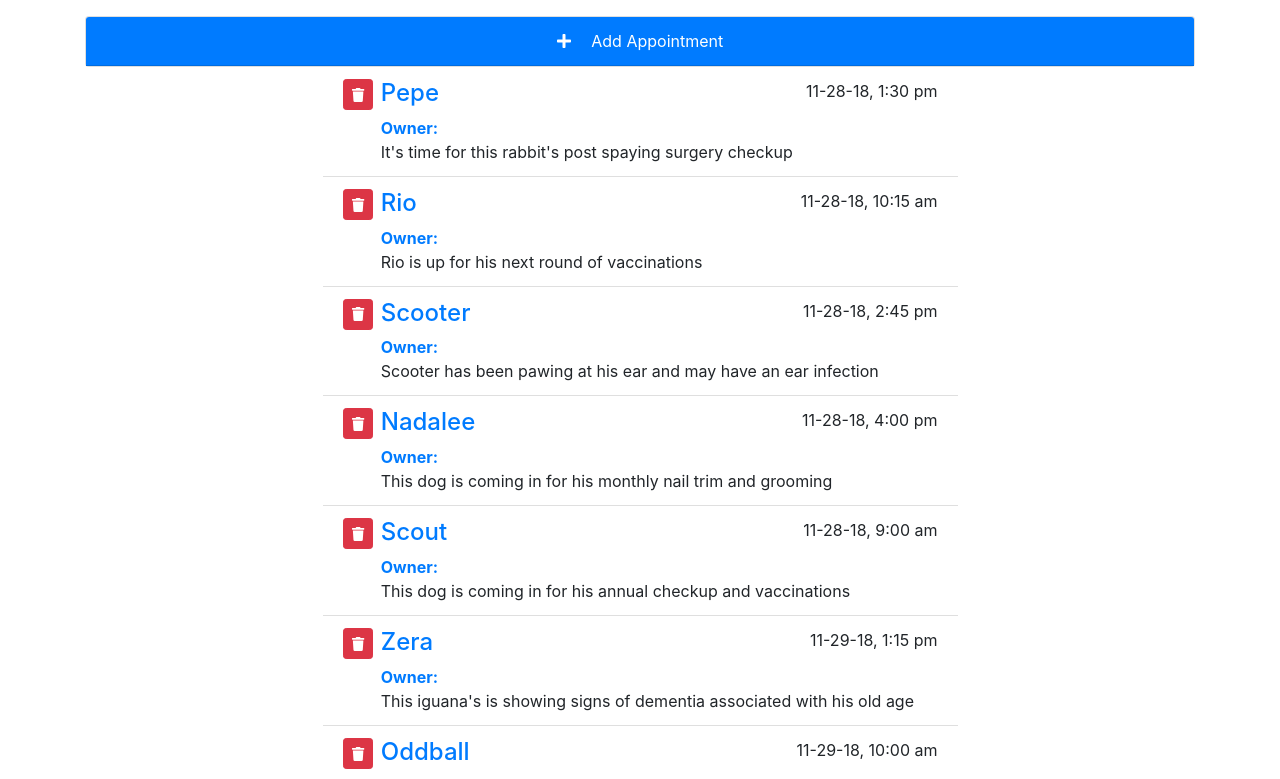
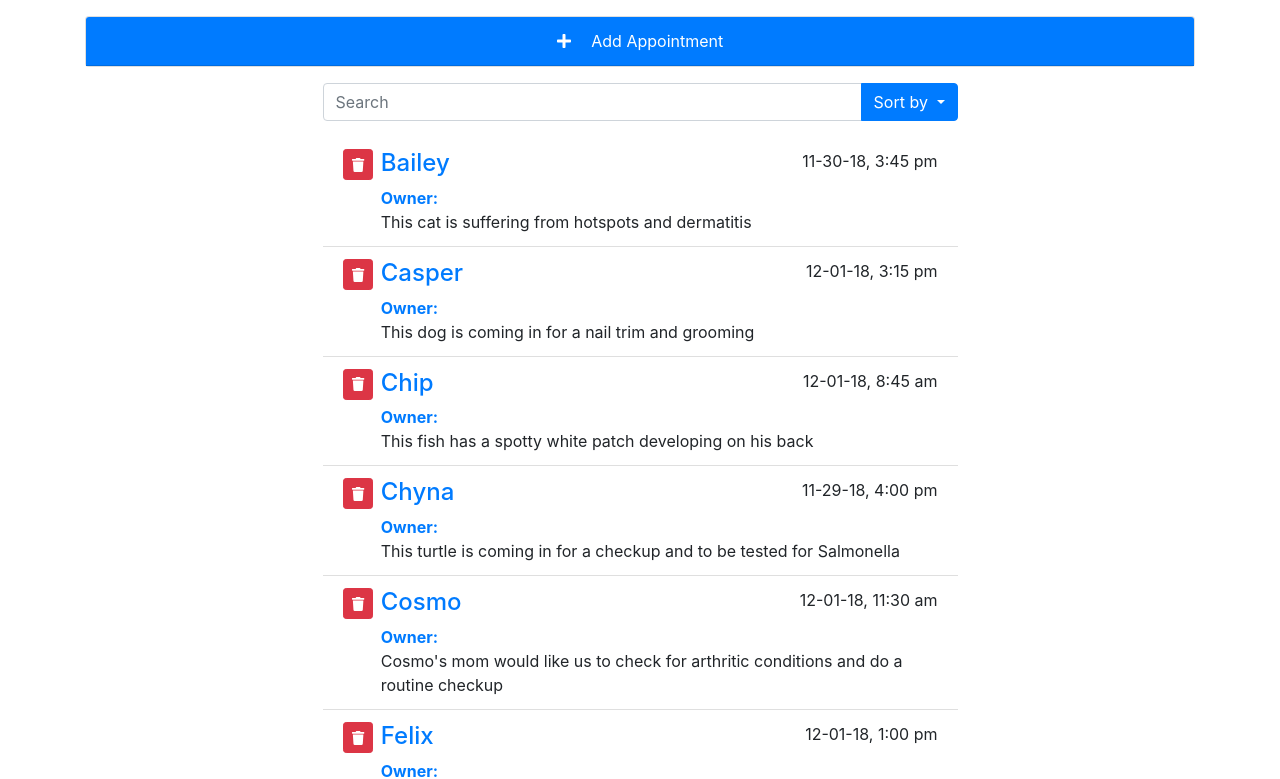
Before and after one commit to g0ng0n12/vue-interface-example, a Vue app: page / in a window 1280 px wide. Shown: the top 779 px of the page. Built offline with nearby package versions, Linux system fonts and the light colour scheme.

Commit message:
adding Search Component

```diff
--- a/src/App.vue
+++ b/src/App.vue
@@ -2,7 +2,12 @@
     <div id="main-app" class="container">
         <div class="row justify-content-center">
             <add-appointment @add="addItem"/>
-      <appointment-list v-bind:appointments="appointments" @remove="removeItem" @edit="editItem"/>
+            <search-appointment @searchRecords="searchAppointments"
+                                :myKey="filterKey"
+                                :myDir="filterDir"
+                                @requestKey="changeKey"
+                                @requestDir="changeDir"/>
+            <appointment-list v-bind:appointments="filterApts" @remove="removeItem" @edit="editItem"/>
         </div>
     </div>
 </template>
@@ -11,20 +16,25 @@
     import axios from "axios";
     import AppointmentList from "./components/AppointmentList";
     import AddAppointment from "./components/AddAppointment";
+    import SearchAppointment from "./components/SearchAppointment";
     import _ from "lodash"
 
     export default {
         name: 'MainApp',
-  data: function() {
+        data: function () {
             return {
-      title: "Appointment List",
-      appointments: []
+                appointments: [],
+                filterKey: "petName",
+                filterDir: "asc",
+                searchTerms: "",
+                aptIndex: 0,
             }
         },
 
         components: {
             AppointmentList,
-    AddAppointment
+            AddAppointment,
+            SearchAppointment
         },
 
         mounted() {
@@ -35,20 +45,51 @@
                     return item
                 })));
         },
+        computed: {
+            filterApts: function () {
+                return _.orderBy(
+                    this.searchApts,
+                    item => {
+                        return item[this.filterKey].toLowerCase();
+                    },
+                    this.filterDir
+                )
+            },
+            searchApts: function () {
+                return this.appointments.filter(item => {
+                    return (
+                        item.petName.toLowerCase().match(this.searchTerms.toLocaleLowerCase()) ||
+                        item.ownerName.toLowerCase().match(this.searchTerms.toLocaleLowerCase()) ||
+                        item.aptNotes.toLowerCase().match(this.searchTerms.toLocaleLowerCase())
+                    );
+                })
+            },
+
+        },
         methods: {
-    removeItem: function(apt){
+            searchAppointments: function (terms) {
+                this.searchTerms = terms;
+
+            },
+            removeItem: function (apt) {
                 this.appointments = _.without(this.appointments, apt);
             },
-    editItem: function(id, field, text){
+            editItem: function (id, field, text) {
                 const aptIndex = _.findIndex(this.appointments, {
                     aptId: id
                 });
                 this.appointments[aptIndex][field] = text;
             },
-    addItem: function(apt){
+            addItem: function (apt) {
                 apt.aptId = this.aptIndex;
                 this.aptIndex++;
                 this.appointments.push(apt)
+            },
+            changeKey: function (value) {
+                this.filterKey = value;
+            },
+            changeDir: function (value) {
+                this.filterDir = value
             },
         }
     }
--- /dev/null
+++ b/src/components/SearchAppointment.vue
@@ -0,0 +1,89 @@
+<template>
+    <div class="col-12 col-md-10 col-lg-7">
+        <div class="input-group my-3">
+            <input
+                    id="SearchApts"
+                    placeholder="Search"
+                    type="text"
+                    class="form-control"
+                    aria-label="Search Appointments"
+                    v-model= "searchTerm"
+            >
+
+            <div class="input-group-append">
+                <button
+                        type="button"
+                        class="btn btn-primary dropdown-toggle"
+                        data-toggle="dropdown"
+                        aria-haspopup="true"
+                        aria-expanded="false"
+                >
+                    Sort by
+                    <span class="caret"></span>
+                </button>
+
+                <div class="dropdown-menu dropdown-menu-right">
+                    <a href="#" class="dropdown-item d-flex justify-content-between" id="petName"
+                    @click="$emit('requestKey', 'petName')">
+                        Pet Name
+                        <font-awesome-icon icon="check" v-if="myKey==='petName'"/>
+                    </a>
+
+                    <a class="dropdown-item d-flex justify-content-between" href="#" id="aptDate"
+                       @click="$emit('requestKey', 'aptDate')">
+                        Date
+                        <font-awesome-icon icon="check" v-if="myKey==='aptDate'"/>
+                    </a>
+
+                    <a href="#" class="dropdown-item d-flex justify-content-between" id="ownerName"
+                       @click="$emit('requestKey', 'ownerName')">
+                        Owner
+                        <font-awesome-icon icon="check" v-if="myKey==='ownerName'"/>
+                    </a>
+
+                    <div class="dropdown-divider" role="separator"></div>
+
+                    <a class="dropdown-item d-flex justify-content-between"
+                       href="#"
+                       id="asc"
+                       @click="$emit('requestDir', 'asc')"
+                    >
+                        Asc
+                        <font-awesome-icon icon="check" v-if="myDir==='asc'"/>
+                    </a>
+
+                    <a class="dropdown-item d-flex justify-content-between"
+                       href="#"
+                       id="desc"
+                       @click="$emit('requestDir', 'desc')">
+                    >
+                        Desc
+                        <font-awesome-icon icon="check" v-if="myDir==='desc'"/>
+                    </a>
+                </div>
+            </div>
+        </div>
+    </div>
+
+</template>
+
+<script>
+    import { FontAwesomeIcon } from "@fortawesome/vue-fontawesome";
+    export default {
+        name: "SearchAppointments",
+        data() {
+            return {
+                searchTerm: ""
+            }
+        },
+        watch: {
+          searchTerm: function(){
+              this.$emit("searchRecords", this.searchTerm)
+          }
+        },
+        props : ["myKey", "myDir"],
+        components: {
+            FontAwesomeIcon
+        }
+    }
+</script>
```
Lines whose indentation alone changed are shown as unchanged.
